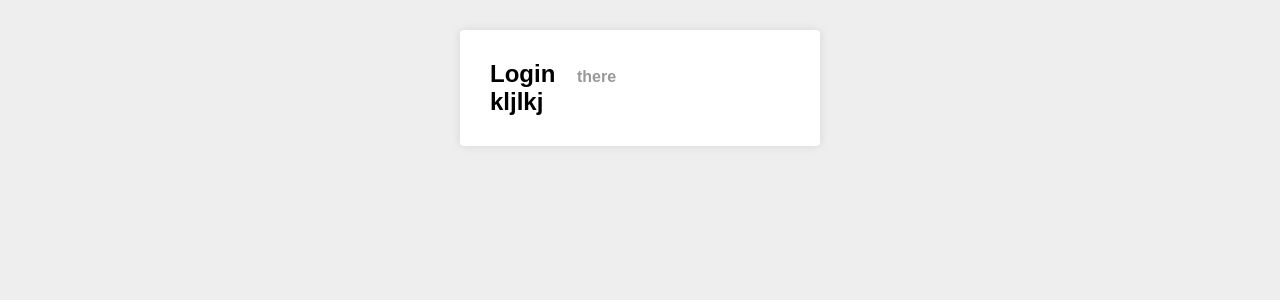
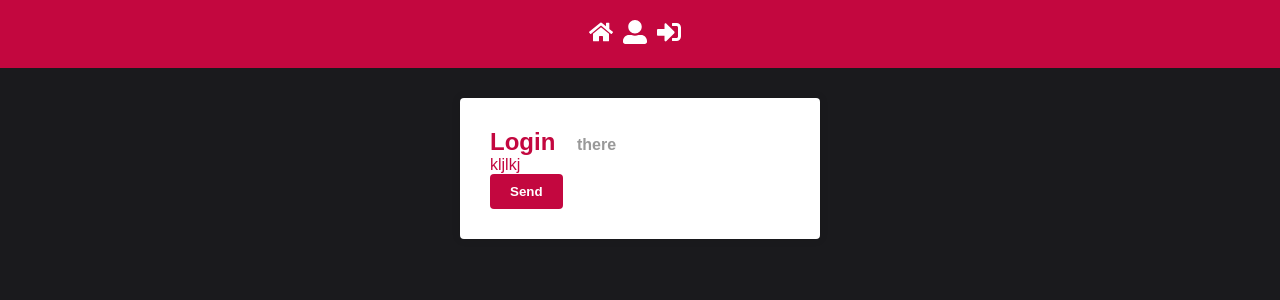
Before and after one commit to DouglasLiebl/react-base, a React (Create React App) app: page / in a window 1280 px wide. Shown: the top 300 px of the page. Built offline with nearby package versions, Linux system fonts and the light colour scheme.

Commit message:
Add: navbar and color components

```diff
--- a/package.json
+++ b/package.json
@@ -8,6 +8,7 @@
     "@testing-library/user-event": "^13.5.0",
     "react": "^18.2.0",
     "react-dom": "^18.2.0",
+    "react-icons": "^5.0.1",
     "react-scripts": "5.0.1",
     "styled-components": "^6.1.8",
     "web-vitals": "^2.1.4"
--- a/src/App.js
+++ b/src/App.js
@@ -2,12 +2,14 @@
 
 import GlobalStyles from './styles/GlobalStyles';
 import Login from './pages/login';
+import Header from './components/Header';
 
 function App() {
   return (
     <>
+      <GlobalStyles />
+      <Header />
       <Login />
-      <GlobalStyles />
     </>
   );
 }
--- /dev/null
+++ b/src/components/Header/index.js
@@ -0,0 +1,19 @@
+import React from 'react';
+import { FaHome, FaSignInAlt, FaUserAlt } from 'react-icons/fa';
+import { Nav } from './styled';
+
+export default function Header() {
+  return (
+    <Nav>
+      <a href="https://github.com/DouglasLiebl" aria-label="Home">
+        <FaHome size={24} />
+      </a>
+      <a href="https://github.com/DouglasLiebl" aria-label="User">
+        <FaUserAlt size={24} />
+      </a>
+      <a href="https://github.com/DouglasLiebl" aria-label="SignIn">
+        <FaSignInAlt size={24} />
+      </a>
+    </Nav>
+  );
+}
--- /dev/null
+++ b/src/components/Header/styled.js
@@ -0,0 +1,16 @@
+import styled from 'styled-components';
+import { primaryColor } from '../../config/colors';
+
+export const Nav = styled.nav`
+  background: ${primaryColor};
+  padding: 20px;
+  display: flex;
+  align-items: center;
+  justify-content: center;
+
+  a {
+    color: #fff;
+    margin: 0 10px 0 0;
+    font-weight: bold;
+  }
+`;
--- /dev/null
+++ b/src/config/colors.js
@@ -0,0 +1,7 @@
+export const primaryColor = '#C3073F';
+export const primaryDarkColor = '#1A1A1D';
+
+export const successColor = '#0197F6';
+export const infoColor = '#0197F6';
+export const errorColor = '#F2AF29';
+export const warningColor = '#F2AF29';
--- a/src/pages/login/index.js
+++ b/src/pages/login/index.js
@@ -7,8 +7,9 @@
     <Container>
       <Title>
         Login <small>there</small>
-        <Paragraph>kljlkj</Paragraph>
       </Title>
+      <Paragraph>kljlkj</Paragraph>
+      <button type="button">Send</button>
     </Container>
   );
 }
--- a/src/styles/GlobalStyles.js
+++ b/src/styles/GlobalStyles.js
@@ -1,4 +1,6 @@
 import styled, { createGlobalStyle } from 'styled-components';
+
+import { primaryColor, primaryDarkColor } from '../config/colors';
 
 export default createGlobalStyle`
   * {
@@ -10,7 +12,8 @@
 
   body {
     font-family: sans-serif;
-    background: #eee;
+    background: ${primaryDarkColor};
+    color: ${primaryColor};
   }
 
   html, border-style, #root {
@@ -19,6 +22,12 @@
 
   button {
     cursor: pointer;
+    background: ${primaryColor};
+    border: none;
+    border-radius: 4px;
+    color: #fff;
+    padding: 10px 20px;
+    font-weight: 700;
   }
 
   a {
```
Also changed, not shown: 1 other file (tests, documents, lock files or other folders).
